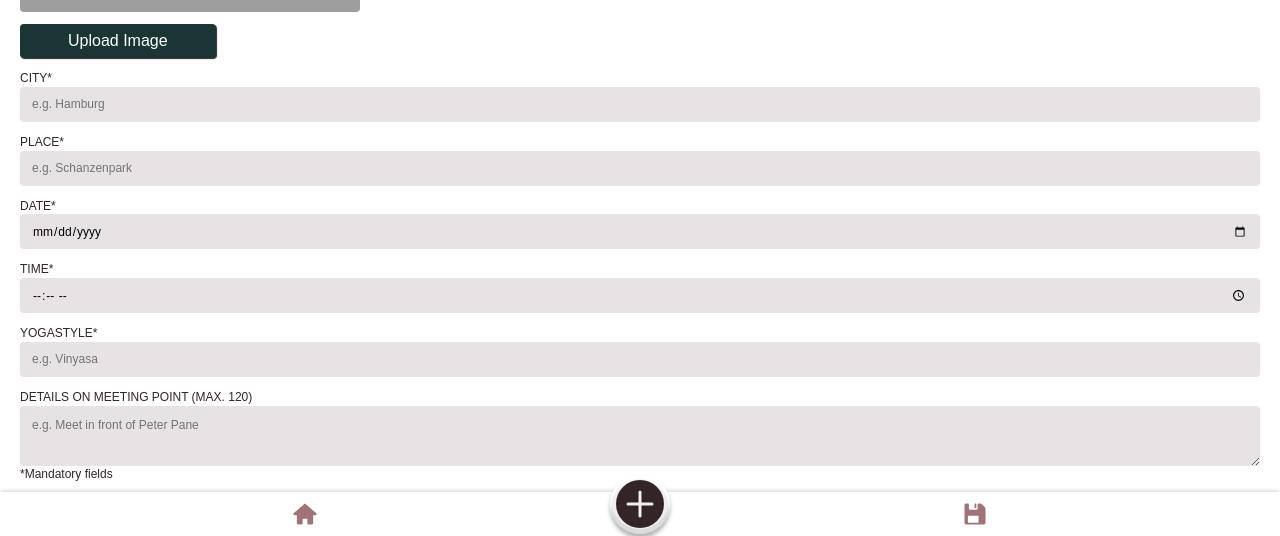
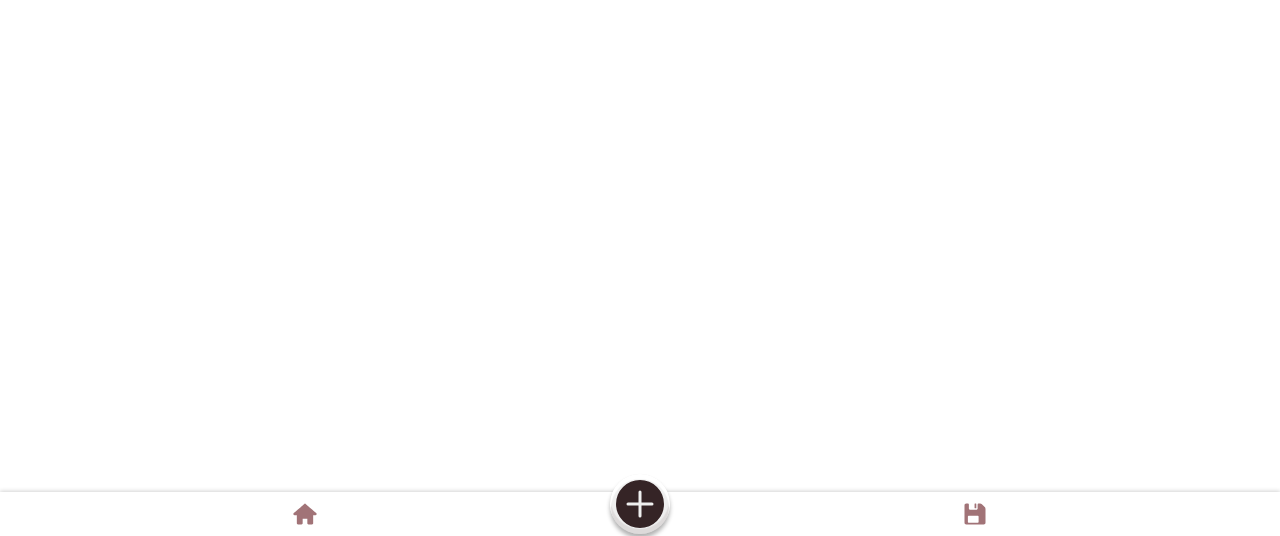
Before and after one commit to kristinmatzies/yomad, a React (Create React App) app: page /create in a window 1280 px wide. Shown: the part 256-792 px from the top of the page. Built offline with nearby package versions, Linux system fonts and the light colour scheme; no server answers; the database is empty; grey boxes are pictures that could not be loaded.

Commit message:
Add profile info for add event option

```diff
--- a/src/pages/CreateEvent.js
+++ b/src/pages/CreateEvent.js
@@ -21,10 +21,11 @@
     details: '',
   })
   const history = useHistory()
-  const profileId = loadFromStorage('profileId') || ''
+  const userId = loadFromStorage('profileId') || ''
 
   return (
     <FormWrapper>
+      {userId !== '' ? (
         <CreateForm
           eventEntry={eventEntry}
           updateEventEntry={updateEventEntry}
@@ -32,6 +33,11 @@
           updateImage={handleImageUpload}
           previewImage={previewImage}
         />
+      ) : (
+        <InfoStyled>
+          Please create a profile to add your own Yoga sessions.
+        </InfoStyled>
+      )}
     </FormWrapper>
   )
 
@@ -72,7 +78,7 @@
       yogastyle: eventEntry.yogastyle,
       details: eventEntry.details,
       saved: true,
-      userId: profileId,
+      userId: userId,
     }
 
     db.collection('events')
@@ -104,3 +110,7 @@
   color: var(--primary);
   overflow-y: scroll;
 `
+
+const InfoStyled = styled.p`
+  padding: 12px;
+`
```
Lines whose indentation alone changed are shown as unchanged.
